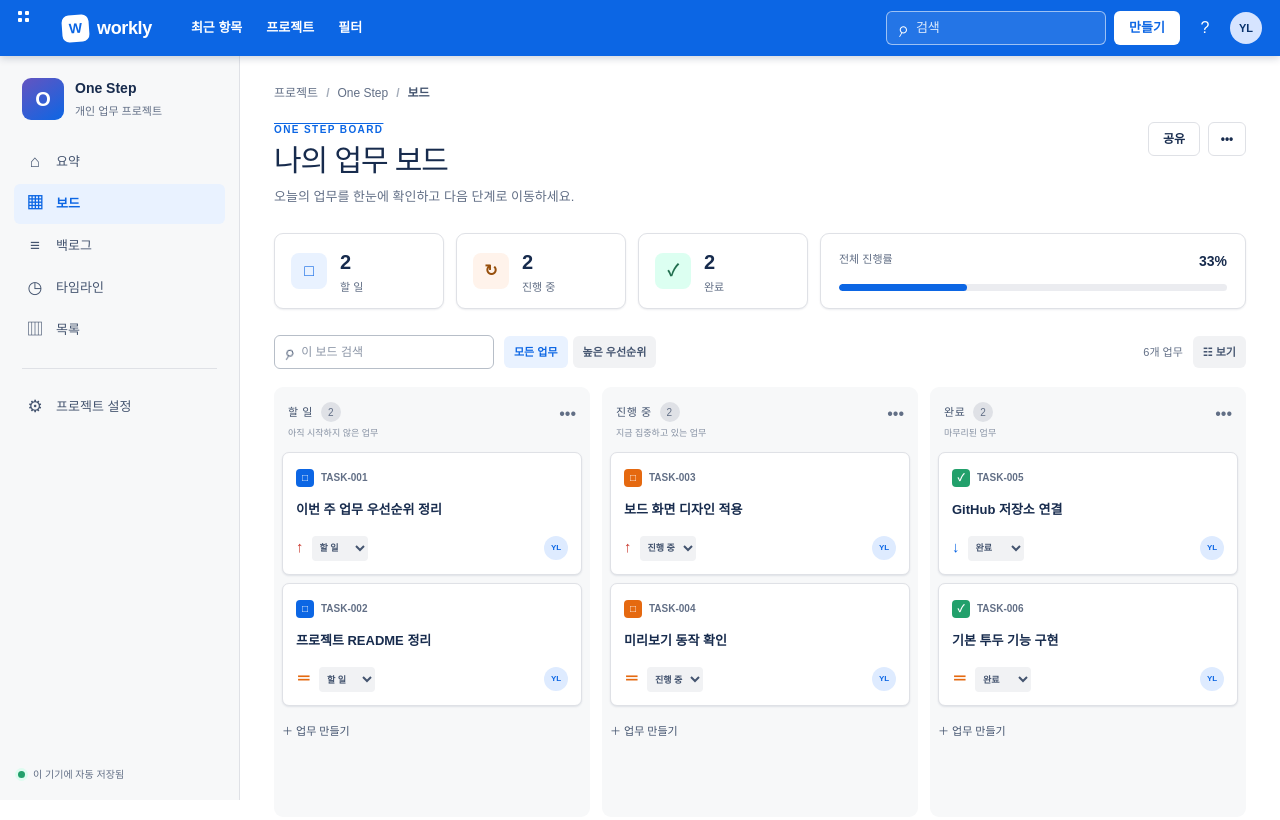
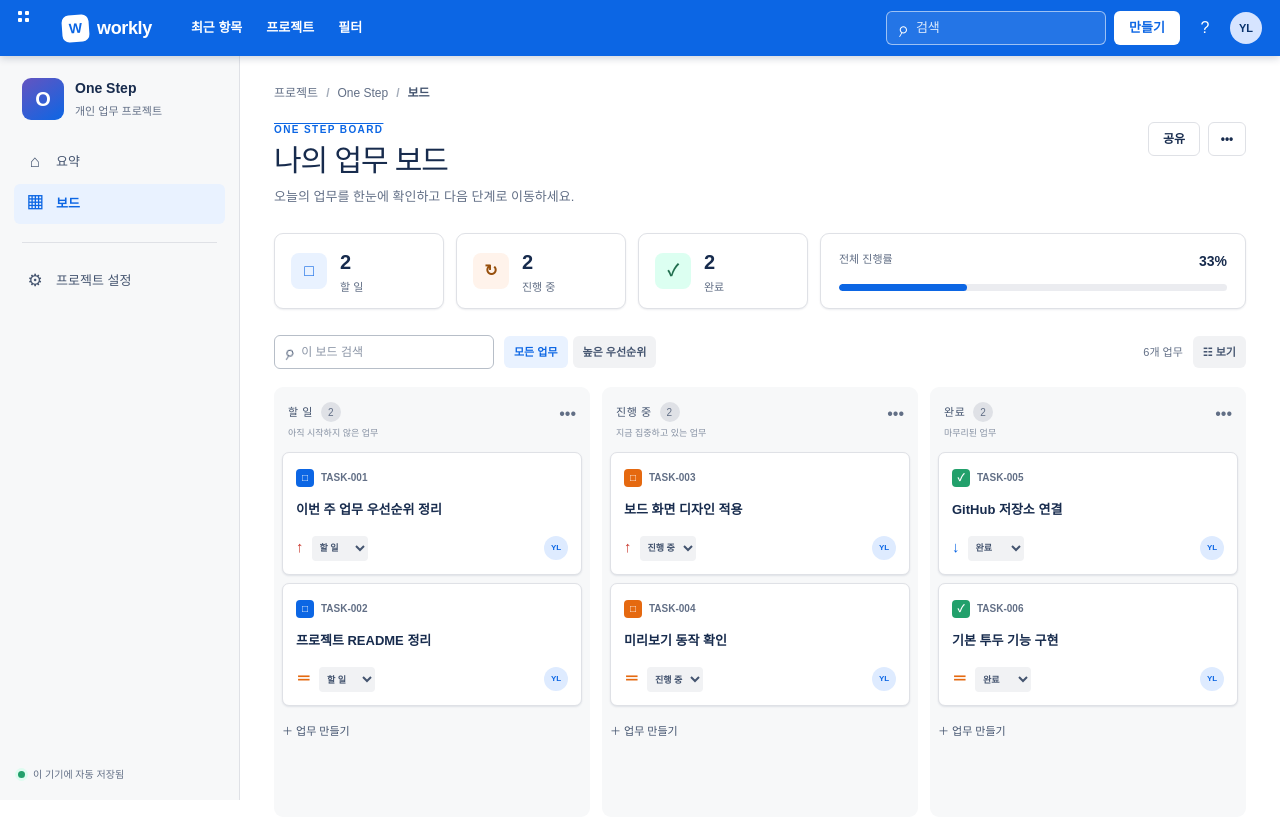
Before and after one commit to yujinlee-shannon/Todo_work, a Next.js app: page / in a window 1280 px wide. Shown: the top 820 px of the page. Built offline with nearby package versions, Linux system fonts and the light colour scheme.

Commit message:
Remove unused project navigation items

```diff
--- a/app/page.tsx
+++ b/app/page.tsx
@@ -146,9 +146,6 @@ export default function Home() {
           <nav className="side-nav" aria-label="프로젝트 메뉴">
             <button><span>⌂</span>요약</button>
             <button className="active"><span>▦</span>보드</button>
-            <button><span>≡</span>백로그</button>
-            <button><span>◷</span>타임라인</button>
-            <button><span>▥</span>목록</button>
           </nav>
           <div className="side-divider" />
           <nav className="side-nav secondary">
```
